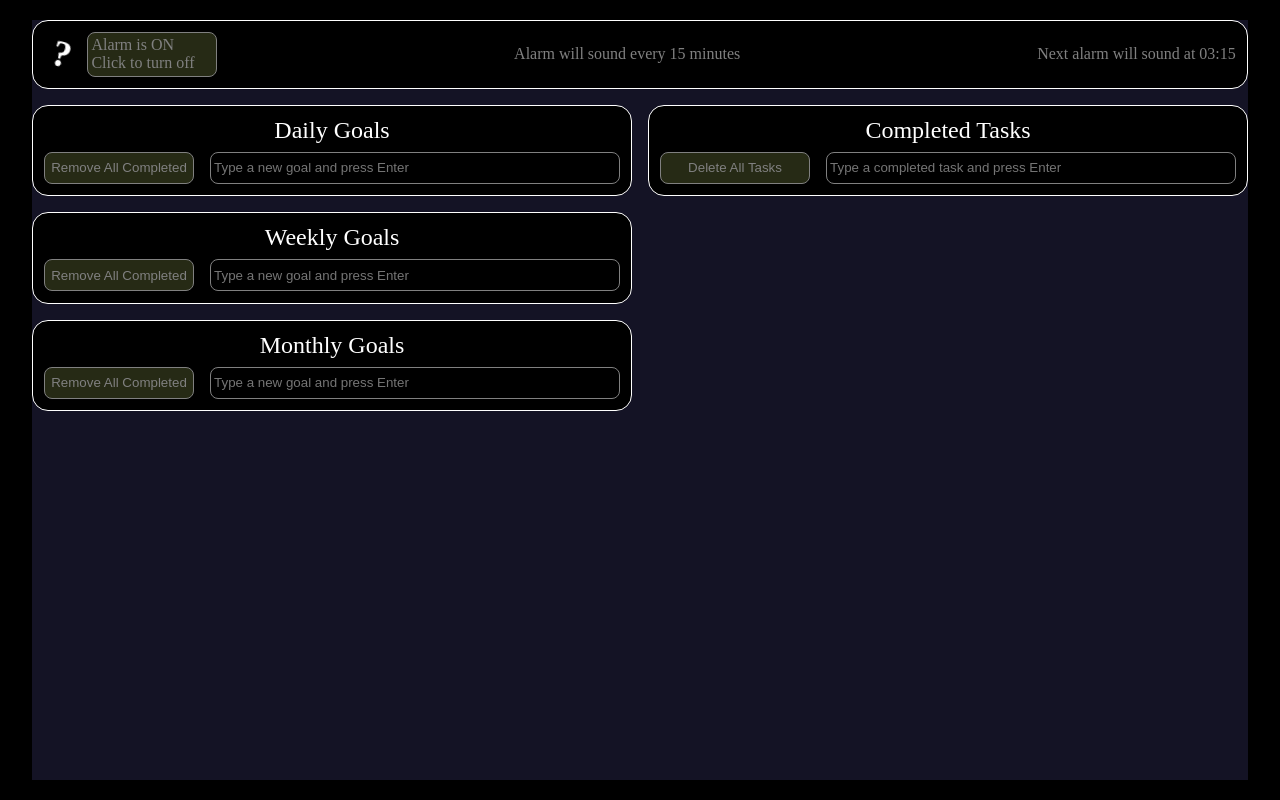
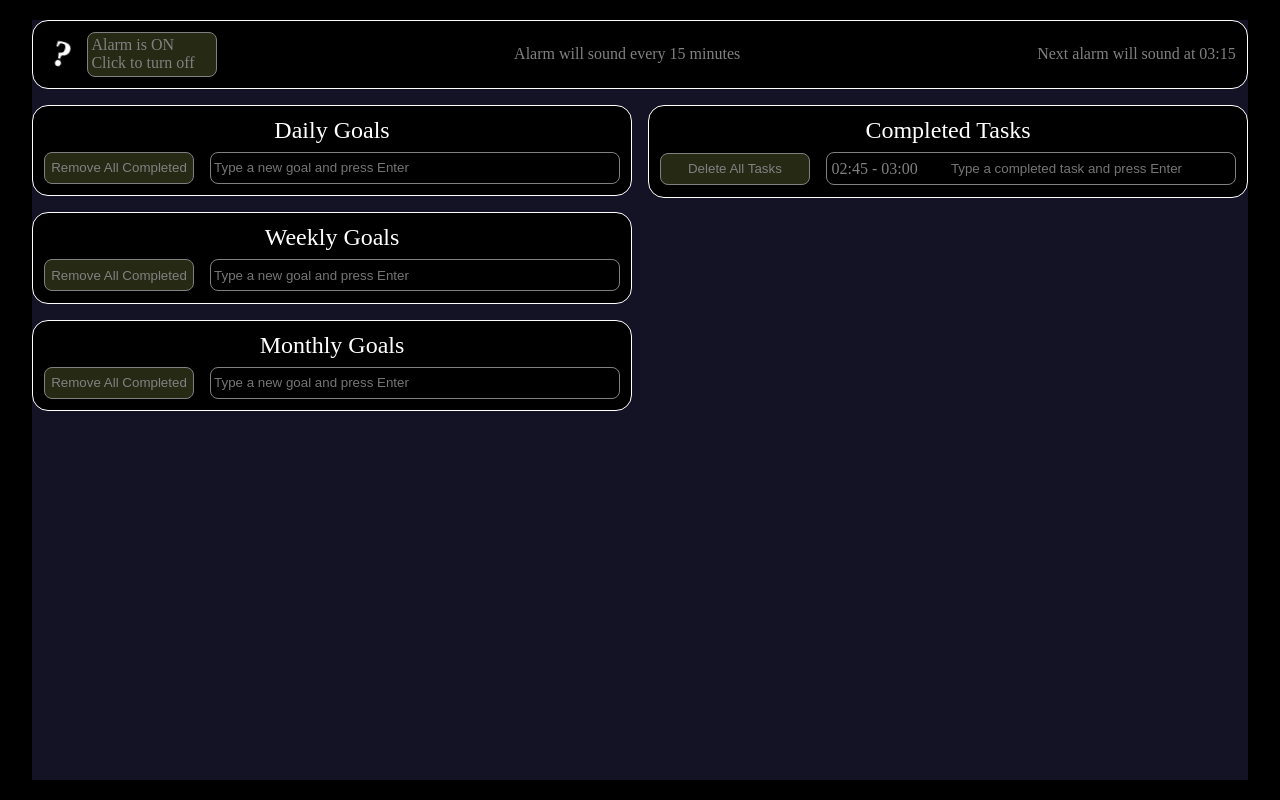
Before and after one commit to danifromecuador/plannywise_draft_4, a React (Vite) app: page / in a window 1280 px wide. Built offline with nearby package versions, Linux system fonts and the light colour scheme.

Commit message:
Add a previous interval key to the Completed-Tasks-List | tracker | src/completedTasks/ |

```diff
--- a/src/completedTasks/CompletedTasks.css
+++ b/src/completedTasks/CompletedTasks.css
@@ -0,0 +1,27 @@
+.CompletedTasks .dones {
+  color: gray;
+}
+
+.CompletedTasks .btn-input {
+  display: flex;
+  align-items: center;
+}
+
+.CompletedTasks .interval-input {
+  width: 100%;
+  border: 1px solid gray;
+  border-radius: 0.5rem;
+  padding: 5px;
+  display: flex;
+  align-items: center;
+}
+
+.CompletedTasks .interval-input span {
+  width: 165px;
+  color: gray;
+}
+
+.CompletedTasks input {
+  border: none;
+  width: 100%;
+}
--- a/src/completedTasks/CompletedTasks.jsx
+++ b/src/completedTasks/CompletedTasks.jsx
@@ -1,21 +1,23 @@
 import { useState, useEffect } from 'react'
 import PropTypes from "prop-types";
 import { Store } from '../store/store'
+import { previousInterval } from '../store/alarm';
 import './CompletedTasks.css'
 
 export const CompletedTasks = ({ storeLocal }) => {
   const [input, setInput] = useState("")
   const [hide1, setHide1] = useState("")
+  const previousIntervalStr = `${previousInterval().hi}:${previousInterval().mi}  -  ${previousInterval().hf}:${previousInterval().mf}`
   let doneSize = storeLocal.dones.length
   let workedHours = doneSize / 4
-  const handleEnter = e => e.key === "Enter" && (storeLocal.addTodo(input), setInput(""))
+  const handleEnter = e => e.key === "Enter" && (storeLocal.addTodo(previousIntervalStr, input), setInput(""))
 
   useEffect(() => {
     localStorage.setItem("completedTasks", JSON.stringify(Store.getState().tasks.dones))
   }, [storeLocal])
 
   return (
-    <div className='Todo main-component'>
+    <div className='CompletedTasks Todo main-component'>
       <div className="header">
         <div className={`header-left ${doneSize === 0 ? "hide" : ""}`}>Worked Hours: <span className='completed'>{workedHours}</span></div>
         <div className='header-center' onClick={() => { hide1 === "" ? setHide1("hide") : setHide1("") }}>Completed Tasks</div>
@@ -23,11 +25,14 @@ export const CompletedTasks = ({ storeLocal }) => {
       </div>
       <ul className={`todos-dones secondary-component ${doneSize === 0 ? "hide" : ""} ${hide1}`}>
         {storeLocal.dones.map(e => (
-          <li key={e.index} className='dones'>{e.content}</li>
+          <li key={e.index} className='dones'>{e.interval} {"=>"} {e.content}</li>
         ))}
       </ul>
       <div className={`btn-input ${hide1}`}>
         <button className='button' onClick={() => storeLocal.removeAllCompleted()}>Delete All Tasks</button>
+
+        <div className='interval-input'>
+          <span>{previousIntervalStr}</span>
           <input
             type="text"
             placeholder='Type a completed task and press Enter'
@@ -38,6 +43,7 @@ export const CompletedTasks = ({ storeLocal }) => {
           />
         </div>
       </div>
+    </div>
   )
 }
 
```
Lines whose indentation alone changed are shown as unchanged.
